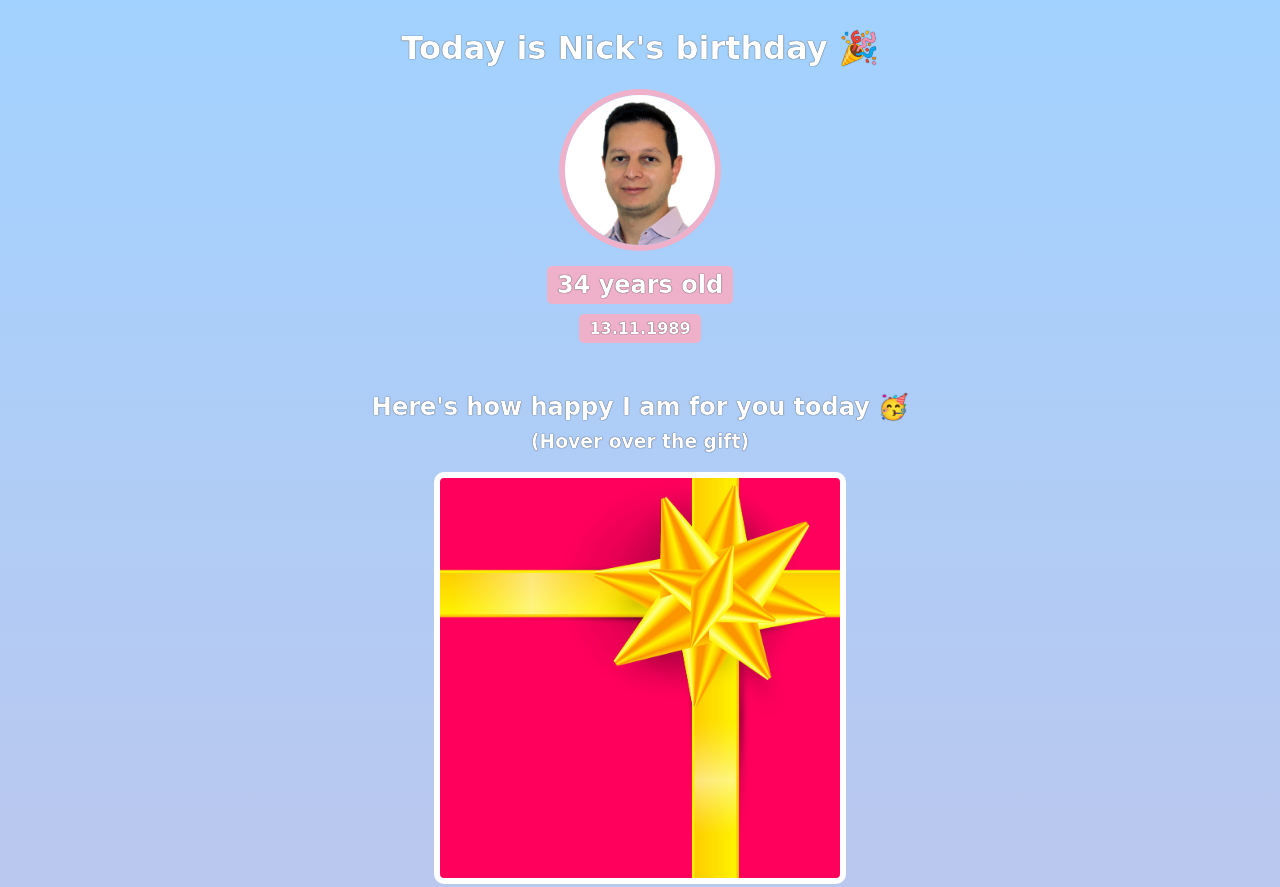
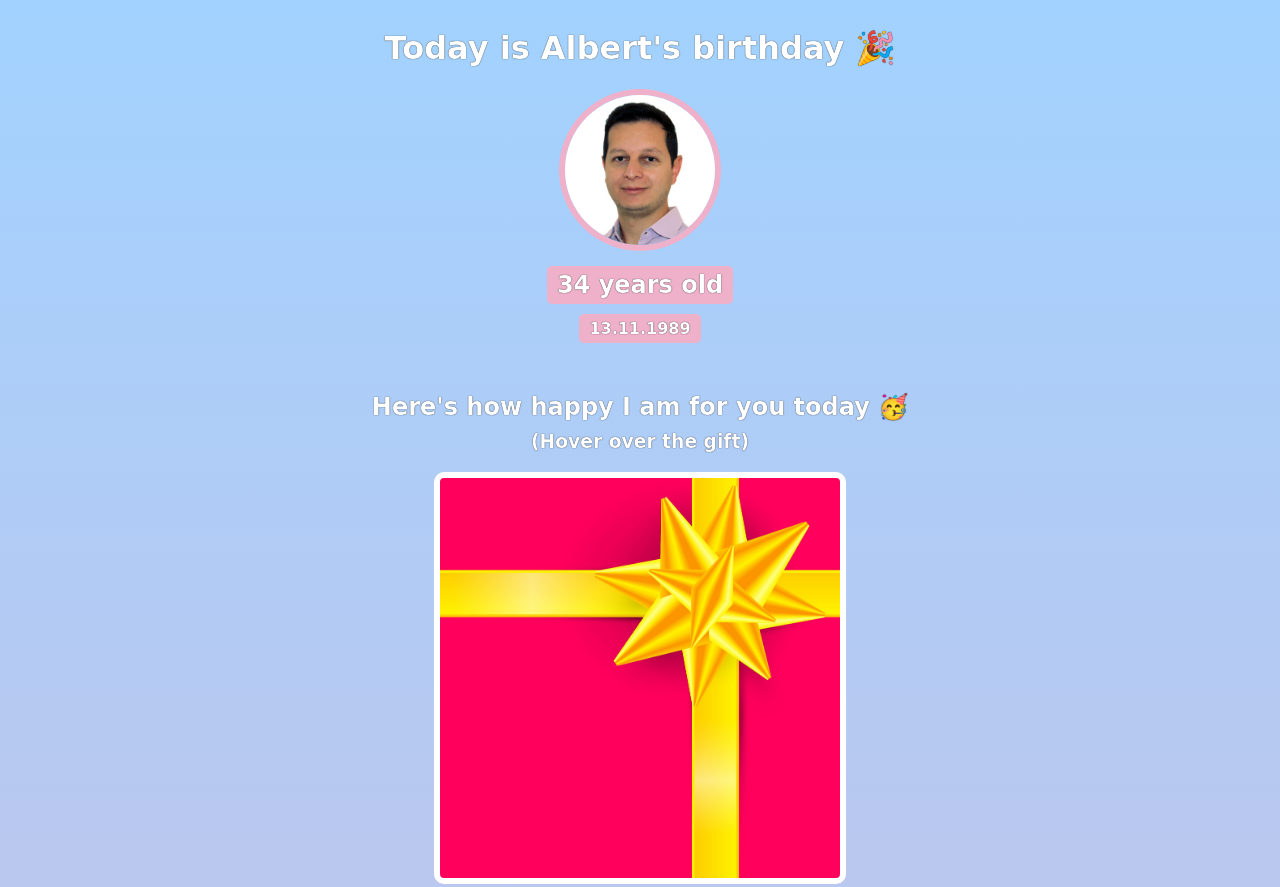
Before and after one commit to Hayk-1315/birthday-gift-side, a website built with Vite: page index.html in a window 1280 px wide. Shown: the top 887 px of the page. Built offline with nearby package versions, Linux system fonts and the light colour scheme; a web font is replaced by a local one.

Commit message:
Change the name to Albert

```diff
--- a/index.html
+++ b/index.html
@@ -7,7 +7,7 @@
     </head>
     <body>
         <div id="header">
-            <h1>Today is Nick's birthday 🎉</h1>
+            <h1>Today is Albert's birthday 🎉</h1>
             <img id="bff-img" src="images/albert.png">
             <h2 id="bday-age">34 years old</h2>
             <h4 id="bday-date">13.11.1989</h4>
```
